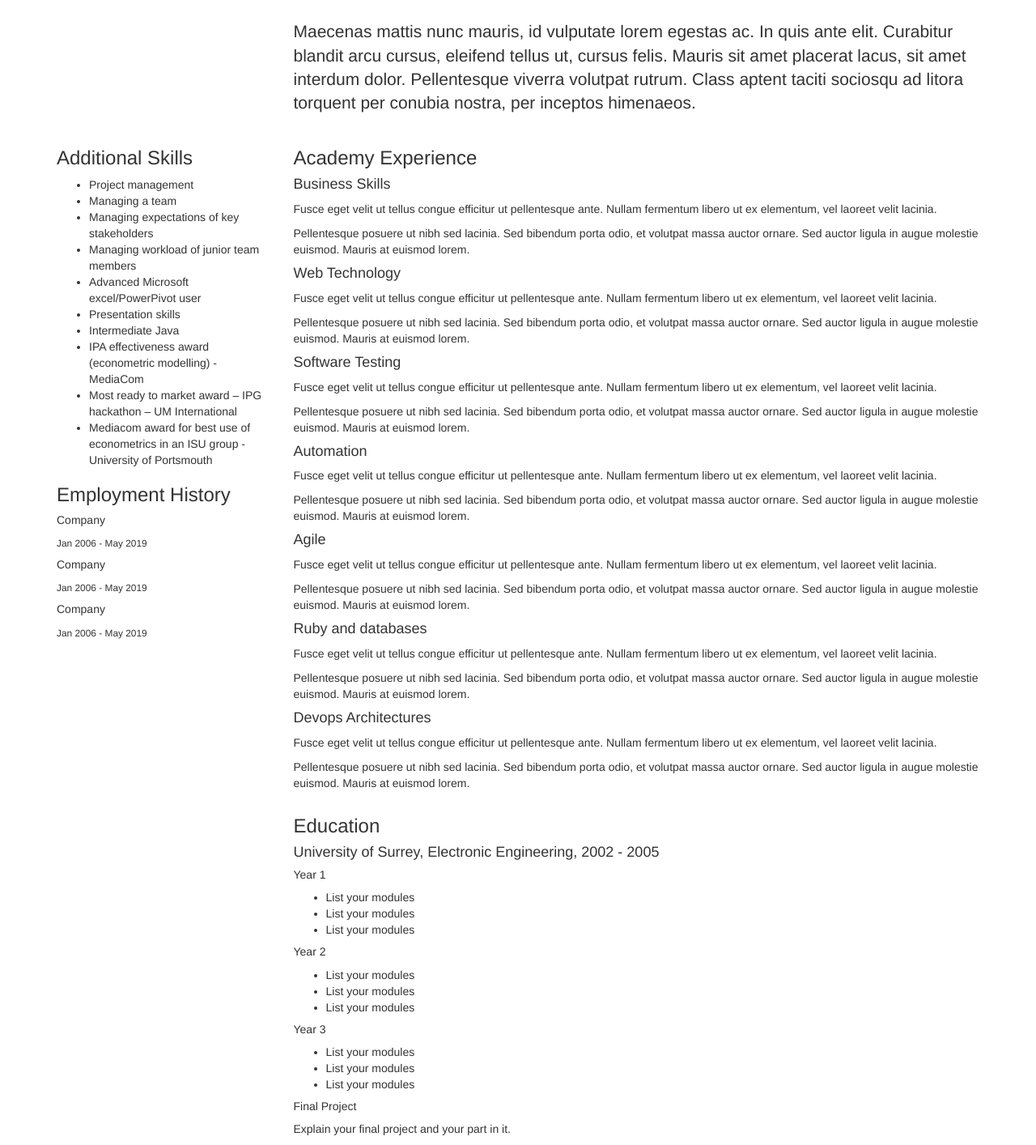
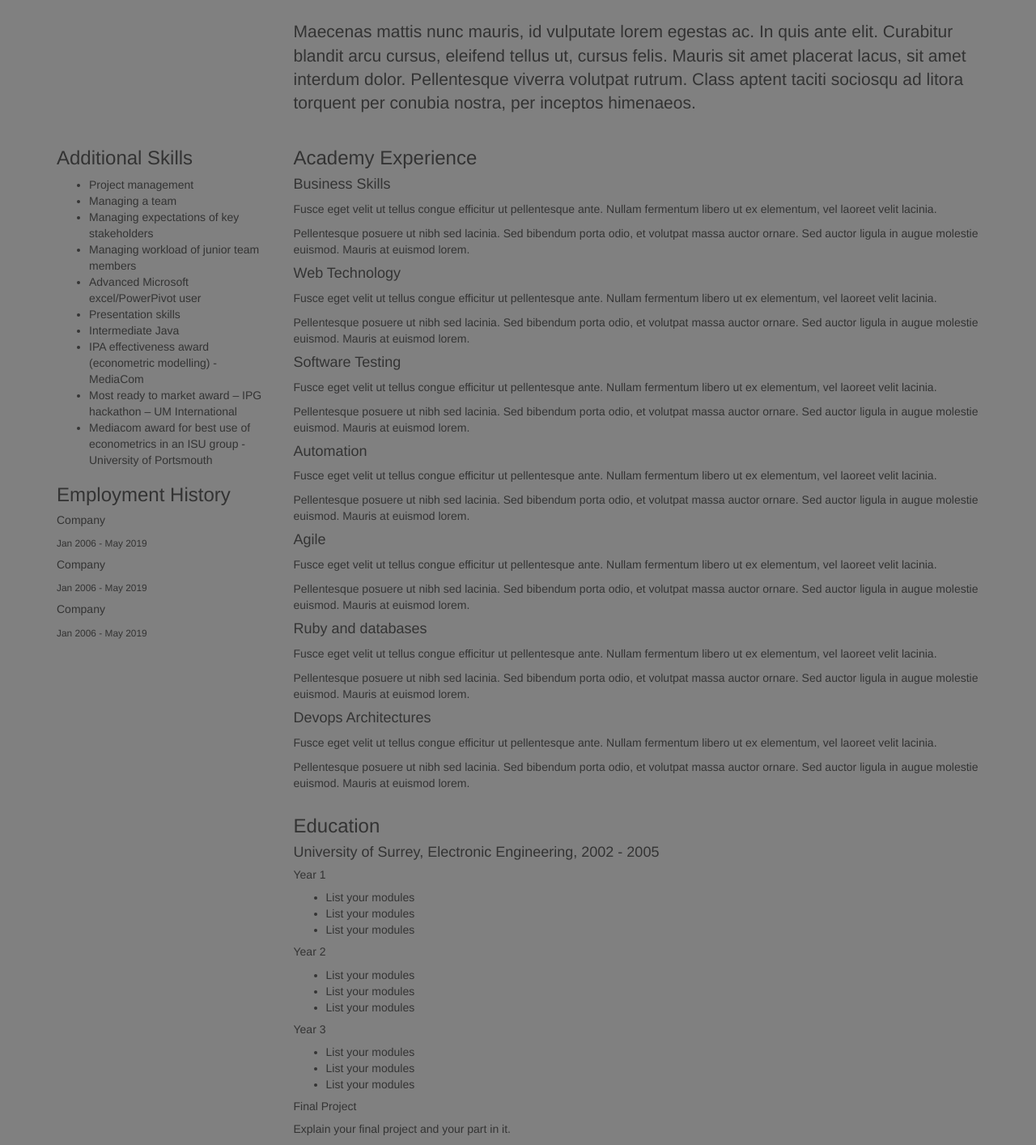
Before and after one commit to FakeChrist/sparta-global-portfolio, a PHP site: page /index.html in a window 1280 px wide. Shown: the part 368-1782 px from the top of the page at 81% size. Run offline with PHP 8.4, Linux system fonts and the light colour scheme; some libraries are stand-ins or nearby versions.

Commit message:
test commit

```diff
--- a/css/style.css
+++ b/css/style.css
@@ -1,3 +1,7 @@
+body{
+  background: grey;
+}
+
 nav.navbar-default {
 
 }
```
